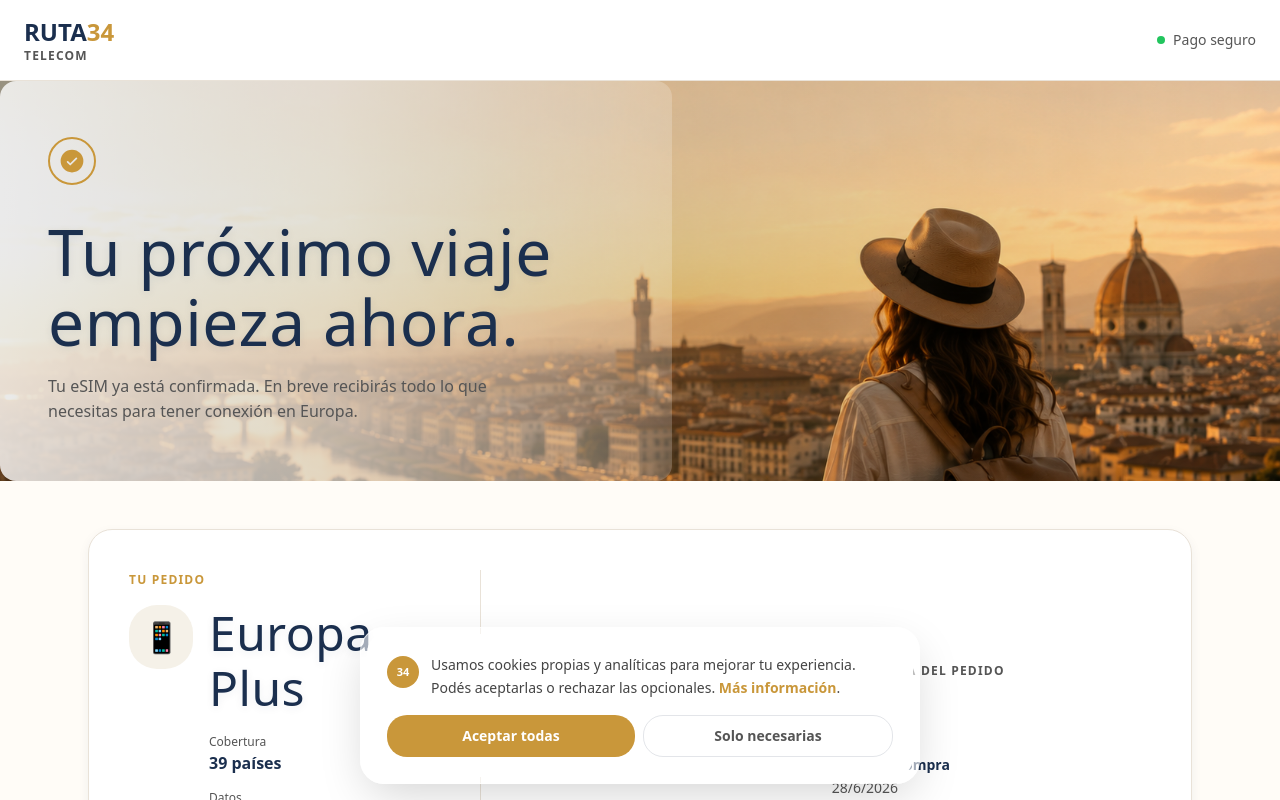
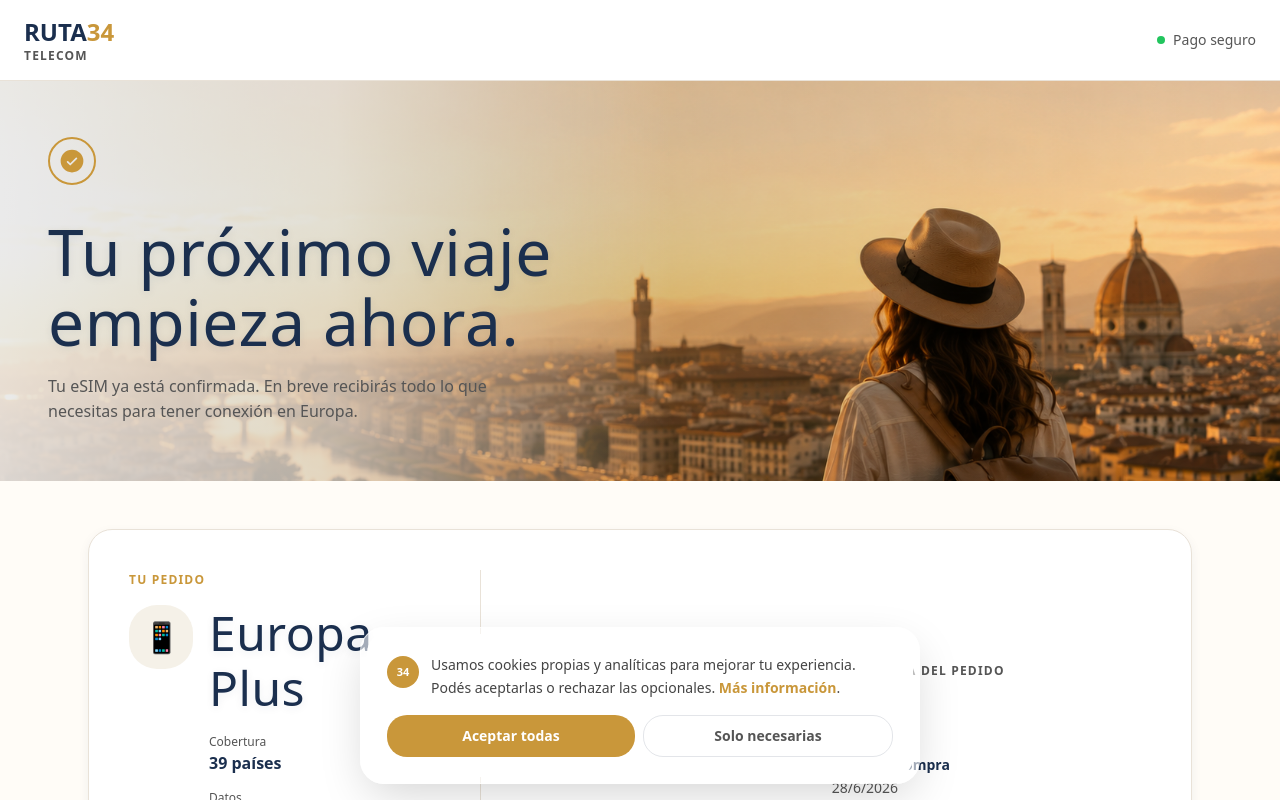
Before and after one commit to Juangas50/esim-europa, a Next.js app: page /es/confirmacion in a window 1280 px wide. Shown: the top 800 px of the page. Built offline with nearby package versions, Linux system fonts and the light colour scheme; no server answers.

Commit message:
fix: remove rounded corners from gradient for smooth transition

```diff
--- a/src/app/[locale]/confirmacion/page.tsx
+++ b/src/app/[locale]/confirmacion/page.tsx
@@ -59,7 +59,7 @@ function ConfirmacionContent() {
         {/* Content Overlay */}
         <div className="relative z-20 px-6 sm:px-12 py-10 sm:py-14 h-full flex flex-col justify-center max-w-2xl">
           {/* White Gradient Background Behind Text */}
-          <div className="absolute inset-0 bg-gradient-to-r from-white/80 via-white/60 to-white/20 rounded-lg z-0" />
+          <div className="absolute inset-0 bg-gradient-to-r from-white/80 via-white/60 to-transparent z-0" />
 
           <div className="relative z-10">
             <motion.div
```
